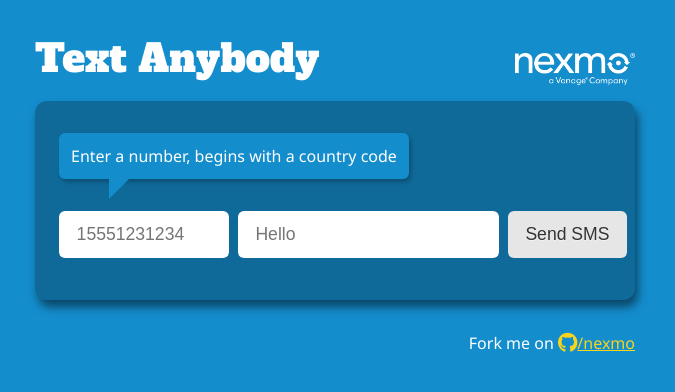
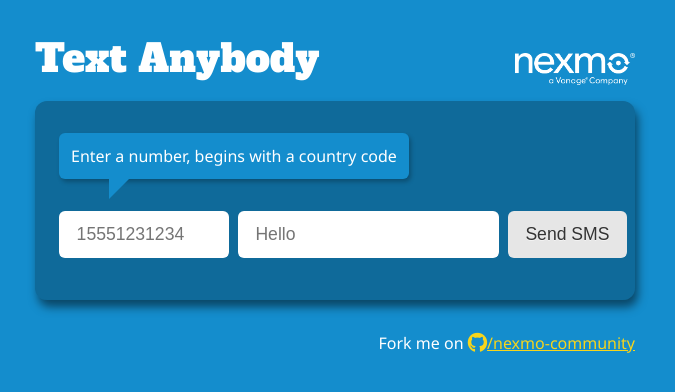
Before and after one commit to girliemac/send-sms, a website: page views/index.html in a window 1280 px wide. Shown: the whole page, without its empty margins (305-980 px from the left). Drawn offline with nearby package versions, Linux system fonts and the light colour scheme; files that its build step writes are made by us from their sources; no server answers; files whose address does not match are found by name.

Commit message:
Edit github link

```diff
--- a/server/index.js
+++ b/server/index.js
@@ -23,9 +23,9 @@
 
 const io = socketio(server);
 io.on('connection', (socket) => {
-  console.log('Connected');
+  console.log('Socket connected');
   socket.on('disconnect', () => {
-    console.log('Disconnected');
+    console.log('Socket disconnected');
   });
 });
 
--- a/views/index.html
+++ b/views/index.html
@@ -4,8 +4,8 @@
   <meta charset="utf-8">
   <meta http-equiv="X-UA-Compatible" content="IE=edge,chrome=1">
 
-  <title>SMS Demo</title>
-  <meta name="description" content="Demo">
+  <title>Nexmo SMS Web App Demo</title>
+  <meta name="description" content="Nexmo SMS Demo">
   <meta name="author" content="Tomomi Imura  @girlie_mac">
   <meta name="viewport" content="width=device-width, initial-scale=1.0">
   <link rel="stylesheet" href="https://fonts.googleapis.com/css?family=Alfa+Slab+One|Noto+Sans">
@@ -32,7 +32,7 @@
   <p class="response"></p>
 
   <footer>
-    Fork me on <a href="https://github.com/nexmo"><i class="fa fa-github fa-lg"></i>/nexmo</a>
+    Fork me on <a href="https://github.com/nexmo-community/send-sms-nodejs"><i class="fa fa-github fa-lg"></i>/nexmo-community</a>
   </footer>
 
   <script src="/socket.io/socket.io.js"></script>
```
